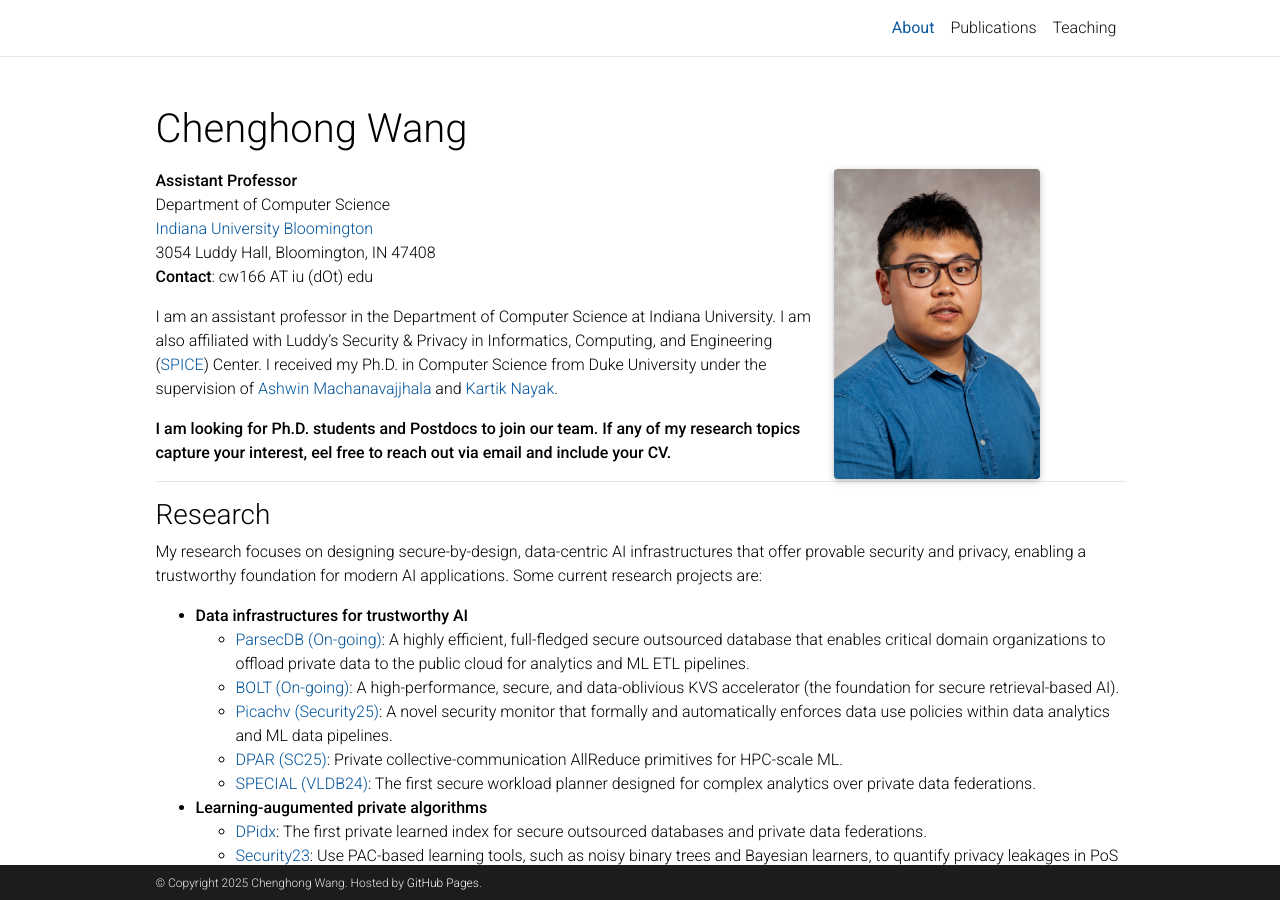
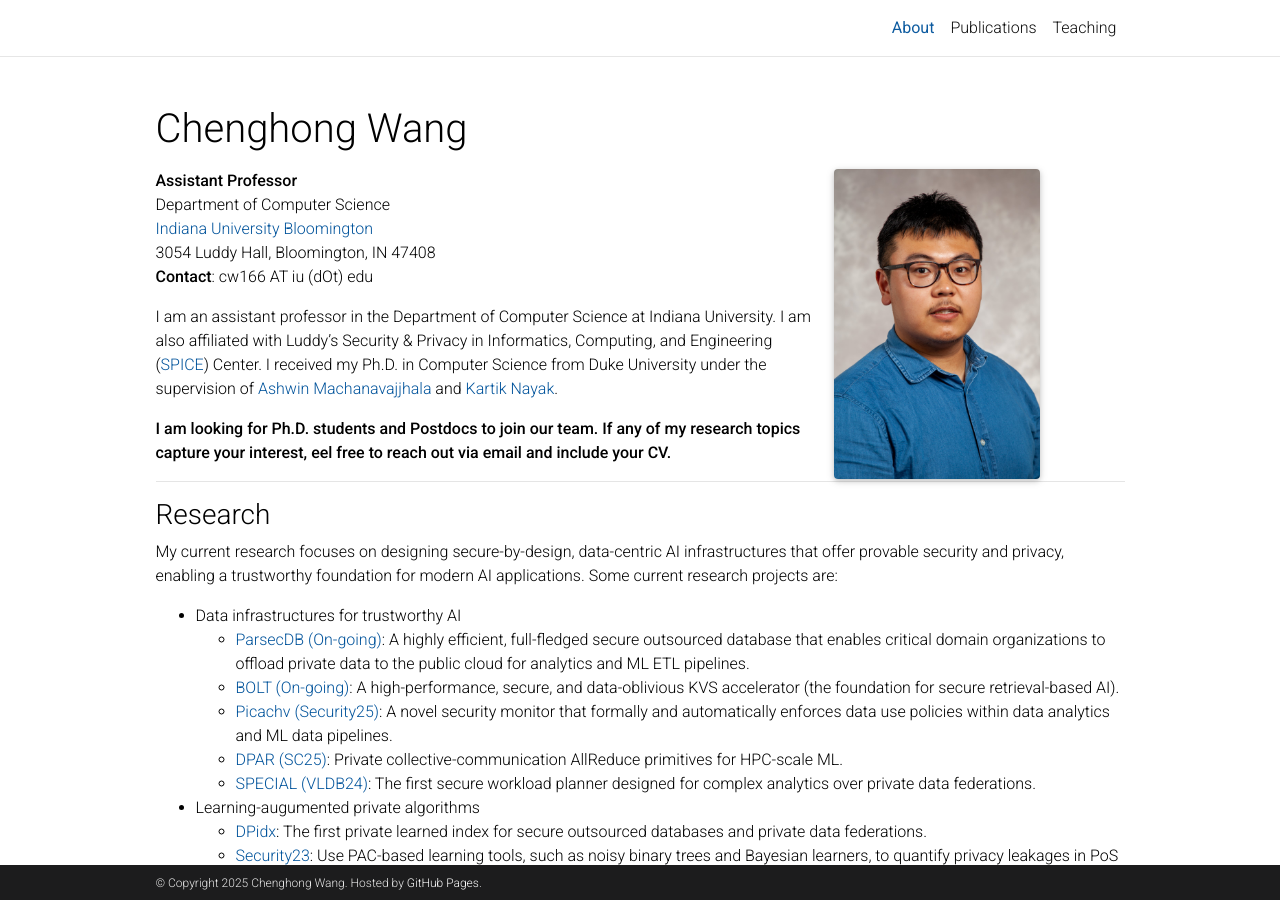
Before and after one commit to lovingmage/lovingmage.github.io, a Jekyll site: the page built from _pages/about.md, in a window 1280 px wide and 900 px high. Built offline with Jekyll 4.4.1, drawn with Linux system fonts in a browser that asks for light colours; full-size pictures stand in for the smaller copies a plugin makes; comment, search, counter and statistics services are not loaded; a style sheet for code colours, icons or effects is not loaded.

Commit message:
Update about.md

```diff
--- a/_pages/about.md
+++ b/_pages/about.md
@@ -38,20 +38,20 @@ I am an assistant professor in the Department of Computer Science at Indiana Uni
 
 ---
 ### Research
-My research focuses on designing secure-by-design, data-centric AI infrastructures that offer provable security and privacy, enabling a trustworthy foundation for modern AI applications. Some current research projects are:
+My current research focuses on designing secure-by-design, data-centric AI infrastructures that offer provable security and privacy, enabling a trustworthy foundation for modern AI applications. Some current research projects are:
 
-- **Data infrastructures for trustworthy AI**
+- Data infrastructures for trustworthy AI
   - [ParsecDB (On-going)](https://github.com/uu60/parsec): A highly efficient, full-fledged secure outsourced database that enables critical domain organizations to offload private data to the public cloud for analytics and ML ETL pipelines.
   - [BOLT (On-going)](#): A high-performance, secure, and data-oblivious KVS accelerator (the foundation for secure retrieval-based AI).
   - [Picachv (Security25)](https://www.usenix.org/conference/usenixsecurity25/presentation/chen-haobin): A novel security monitor that formally and automatically enforces data use policies within data analytics and ML data pipelines.
   - [DPAR (SC25)](#): Private collective-communication AllReduce primitives for HPC-scale ML.
   - [SPECIAL (VLDB24)](https://dl.acm.org/doi/10.14778/3717755.3717764): The first secure workload planner designed for complex analytics over private data federations.
 
-- **Learning-augumented private algorithms**
+- Learning-augumented private algorithms
   - [DPidx](https://arxiv.org/abs/2410.21164): The first private learned index for secure outsourced databases and private data federations.
   - [Security23](https://www.usenix.org/conference/usenixsecurity23/presentation/wang-chenghong#:~:text=Private%20Proof%2Dof%2DStake%20Blockchains%20using%20Differentially%2DPrivate%20Stake%20Distortion,-Authors%3A&text=Abstract%3A,must%20in%20theory%20forgo%20privacy): Use PAC-based learning tools, such as noisy binary trees and Bayesian learners, to quantify privacy leakages in PoS blockchains.
 
-- **Confidential ML accelerators**
+- Confidential ML accelerators
   - [LinGCN (NeurIPS23)](https://arxiv.org/abs/2309.14331):A framework designed to reduce multiplication depth and optimize the performance of homomorphic encryption based GCN inference.
   - [AQ2PNN (MICRO23)](https://dl.acm.org/doi/10.1145/3613424.3614297): A ultra-fast 2PC-DNN accelerators built on FPGAs.
 
```
